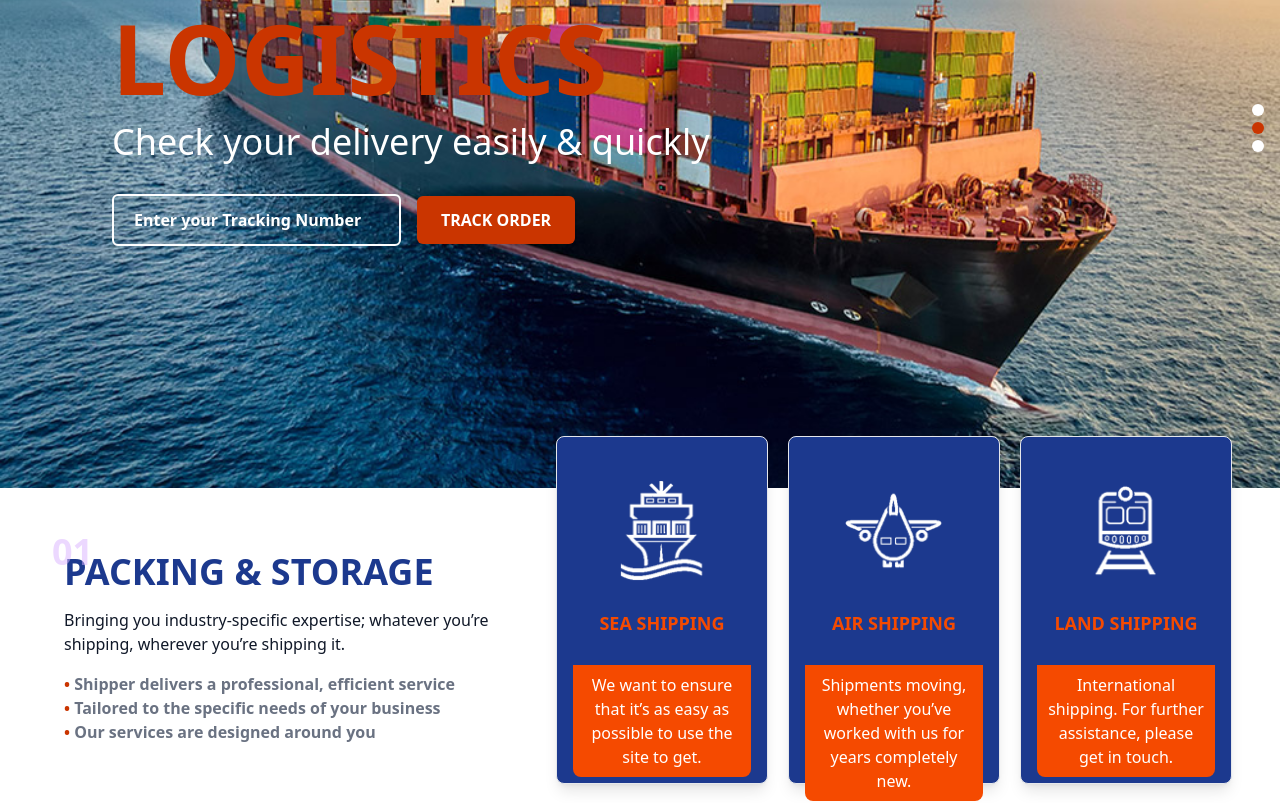
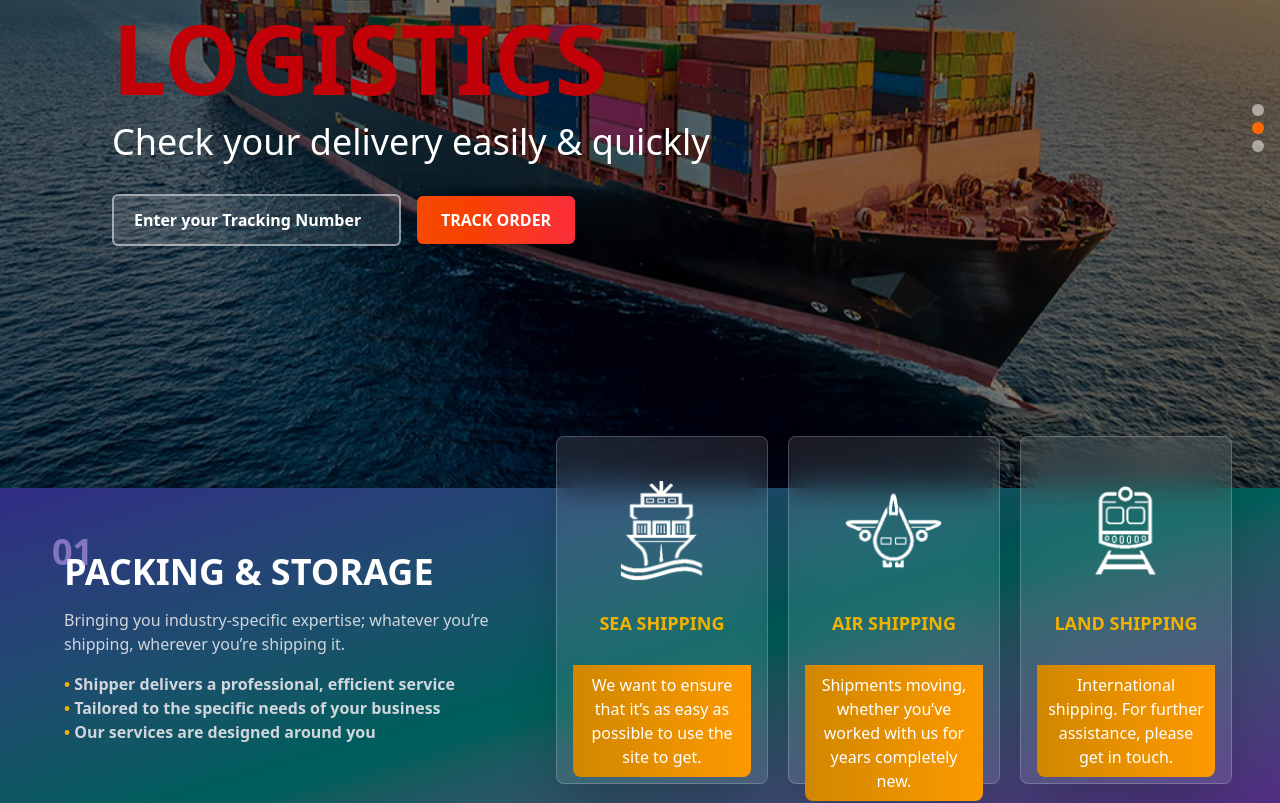
Before and after one commit to Fenil412/Mined_Hackathon_2025, a React (Vite) app in the folder client/: page / in a window 1280 px wide. Shown: the part 300-1103 px from the top of the page. Built offline with nearby package versions, Linux system fonts and the light colour scheme.

Commit message:
ui/ux are changed

```diff
--- a/client/src/components/About/About.jsx
+++ b/client/src/components/About/About.jsx
@@ -40,7 +40,7 @@ const About = () => {
   ];
 
   return (
-    <div className="min-h-screen bg-gradient-to-br from-blue-900 via-purple-900 to-indigo-900 animate-gradient py-16">
+    <div className="min-h-screen bg-gradient-to-br from-indigo-900 via-teal-800 to-purple-900 animate-gradient py-16">
       <div className="container mx-auto px-4 sm:px-6 lg:px-8">
         {/* Section 1: SMART DELIVERY */}
         <section className="about-us py-16 bg-white/10 backdrop-blur-lg rounded-lg shadow-2xl hover:shadow-3xl transition-all duration-500 p-8 mb-16">
--- a/client/src/components/Home/Home.jsx
+++ b/client/src/components/Home/Home.jsx
@@ -20,15 +20,19 @@ export default function Home() {
     return (
         <div>
             {/* Background Image Animation Section */}
-            <div className="relative w-full h-[90vh] flex items-center">
+            <div className="relative w-full h-[90vh] flex items-center bg-gradient-to-br from-indigo-900 via-teal-800 to-purple-900
+            animate-gradient">
                 <div
                     className="absolute inset-0 transition-opacity duration-5000 bg-cover bg-center"
                     style={{ backgroundImage: `url(${images[currentIndex]})` }}
                 />
 
+                {/* Overlay for better readability */}
+                <div className="absolute inset-0 bg-black/50"></div>
+
                 {/* Content Section - Positioned Left & Centered Vertically */}
-                <div className="relative z-10 text-left pl-14 sm:pl-28 flex flex-col justify-center h-full">
-                    <h1 className="text-8xl font-bold text-orange-700">LOGISTICS</h1>
+                <div className="relative z-10 text-left pl-14 sm:pl-28 flex flex-col justify-center h-full animate-slide-in-left">
+                    <h1 className="text-8xl font-bold text-red-700">LOGISTICS</h1>
                     <p className="text-4xl text-white mt-4">Check your delivery easily & quickly</p>
 
                     {/* Input Field + Button */}
@@ -36,9 +40,13 @@ export default function Home() {
                         <input
                             type="text"
                             placeholder="Enter your Tracking Number"
-                            className="px-5 py-3 border-2 border-white bg-transparent text-white font-semibold rounded-md outline-none placeholder-white text-base"
+                            className="px-5 py-3 border-2 border-white/50 bg-white/10 text-white font-semibold rounded-md
+                            outline-none placeholder-white text-base focus:border-orange-300 focus:ring-2 focus:ring-orange-500/50
+                            transition duration-300"
                         />
-                        <button className="ml-4 px-6 py-3 bg-orange-700 text-white text-base font-bold rounded-md hover:bg-red-300 transition shadow-lg">
+                        <button className="ml-4 px-6 py-3 bg-gradient-to-r from-orange-600 to-red-500 text-white text-base
+                        font-bold rounded-md hover:from-red-500 hover:to-orange-600 hover:scale-105 transform transition
+                        duration-300 shadow-lg">
                             TRACK ORDER
                         </button>
                     </div>
@@ -50,7 +58,7 @@ export default function Home() {
                         <div
                             key={index}
                             className={`w-3 h-3 rounded-full transition-all ${
-                                currentIndex === index ? "bg-orange-700" : "bg-white"
+                                currentIndex === index ? "bg-orange-500" : "bg-white/50"
                             }`}
                         />
                     ))}
--- a/client/src/components/Home/ShippingServices.jsx
+++ b/client/src/components/Home/ShippingServices.jsx
@@ -1,59 +1,65 @@
-import React from 'react';
+import React from "react";
 import image1 from "../../../photos/first.webp";
 import image2 from "../../../photos/second.webp";
 import image3 from "../../../photos/third.webp";
 
 const ShippingServices = () => {
   return (
-    <section className="featured-services py-12 bg-white relative">
-      <div className="container mx-auto px-12"> {/* Increased padding from px-4 to px-6 */}
+    <section className="featured-services py-12 bg-gradient-to-br from-indigo-900 via-teal-800 to-purple-900 animate-gradient relative">
+      <div className="container mx-auto px-12">
         <div className="flex justify-between items-start">
-
           {/* Packing & Storage Section */}
-          <div className="w-1/3 p-4" style={{ width: '490px', height: '286px' }}>
+          <div className="w-1/3 p-4 animate-slide-in-left" style={{ width: "490px", height: "286px" }}>
             <div className="left-side">
-              <h3 className="section-title text-4xl text-blue-900 font-bold mb-4 relative z-10">
-                <span className="absolute -left-3 -top-5 text-4xl font-bold text-purple-300 opacity-50 z-0">01</span>
+              <h3 className="section-title text-4xl text-white font-bold mb-4 relative z-10">
+                <span className="absolute -left-3 -top-5 text-4xl font-bold text-purple-300 opacity-50 z-0">
+                  01
+                </span>
                 PACKING & STORAGE
               </h3>
-              <p className="text-gray-900 mb-4">
+              <p className="text-gray-300 mb-4">
                 Bringing you industry-specific expertise; whatever you’re shipping, wherever you’re shipping it.
               </p>
-              <ul className="list-inside text-gray-500 font-semibold">
-                <li><span className="text-orange-700">•</span> Shipper delivers a professional, efficient service</li>
-                <li><span className="text-orange-700">•</span> Tailored to the specific needs of your business</li>
-                <li><span className="text-orange-700">•</span> Our services are designed around you</li>
+              <ul className="list-inside text-gray-300 font-semibold">
+                <li>
+                  <span className="text-yellow-500">•</span> Shipper delivers a professional, efficient service
+                </li>
+                <li>
+                  <span className="text-yellow-500">•</span> Tailored to the specific needs of your business
+                </li>
+                <li>
+                  <span className="text-yellow-500">•</span> Our services are designed around you
+                </li>
               </ul>
             </div>
           </div>
 
           {/* Service Boxes - Shifted Upwards */}
-          <div className="relative flex space-x-5 -mt-25">
-            <div className="service-box w-[212px] h-[348px] bg-blue-900 rounded-lg shadow-lg border border-gray-200 flex flex-col items-center p-4">
+          <div className="relative flex space-x-5 -mt-25 animate-slide-in-right">
+            <div className="service-box w-[212px] h-[348px] bg-white/10 backdrop-blur-lg rounded-lg shadow-2xl border border-white/20 flex flex-col items-center p-4 hover:scale-105 hover:shadow-3xl transition-all duration-500">
               <img src={image1} alt="Sea Shipping" className="w-25 h-25 mt-7 mb-7" />
-              <figcaption className="text-lg font-bold text-orange-600 mb-7">SEA SHIPPING</figcaption>
-              <div className="desc text-white bg-orange-600 p-2 rounded-b-lg w-full text-center">
+              <figcaption className="text-lg font-bold text-yellow-500 mb-7">SEA SHIPPING</figcaption>
+              <div className="desc text-white bg-gradient-to-r from-yellow-600 to-amber-500 p-2 rounded-b-lg w-full text-center">
                 We want to ensure that it’s as easy as possible to use the site to get.
               </div>
             </div>
 
-            <div className="service-box w-[212px] h-[348px] bg-blue-900 rounded-lg shadow-lg border border-gray-200 flex flex-col items-center p-4">
+            <div className="service-box w-[212px] h-[348px] bg-white/10 backdrop-blur-lg rounded-lg shadow-2xl border border-white/20 flex flex-col items-center p-4 hover:scale-105 hover:shadow-3xl transition-all duration-500">
               <img src={image2} alt="Air Shipping" className="w-25 h-25 mt-7 mb-7" />
-              <figcaption className="text-lg font-bold text-orange-600 mb-7">AIR SHIPPING</figcaption>
-              <div className="desc text-white bg-orange-600 p-2 rounded-b-lg w-full text-center">
+              <figcaption className="text-lg font-bold text-yellow-500 mb-7">AIR SHIPPING</figcaption>
+              <div className="desc text-white bg-gradient-to-r from-yellow-600 to-amber-500 p-2 rounded-b-lg w-full text-center">
                 Shipments moving, whether you’ve worked with us for years completely new.
               </div>
             </div>
 
-            <div className="service-box w-[212px] h-[348px] bg-blue-900 rounded-lg shadow-lg border border-gray-200 flex flex-col items-center p-4">
+            <div className="service-box w-[212px] h-[348px] bg-white/10 backdrop-blur-lg rounded-lg shadow-2xl border border-white/20 flex flex-col items-center p-4 hover:scale-105 hover:shadow-3xl transition-all duration-500">
               <img src={image3} alt="Land Shipping" className="w-25 h-25 mt-7 mb-7" />
-              <figcaption className="text-lg font-bold text-orange-600 mb-7">LAND SHIPPING</figcaption>
-              <div className="desc text-white bg-orange-600 p-2 rounded-b-lg w-full text-center">
+              <figcaption className="text-lg font-bold text-yellow-500 mb-7">LAND SHIPPING</figcaption>
+              <div className="desc text-white bg-gradient-to-r from-yellow-600 to-amber-500 p-2 rounded-b-lg w-full text-center">
                 International shipping. For further assistance, please get in touch.
               </div>
             </div>
           </div>
-
         </div>
       </div>
     </section>
--- a/client/src/components/RequestQuote/RequestForm.jsx
+++ b/client/src/components/RequestQuote/RequestForm.jsx
@@ -3,7 +3,7 @@ import requestImg from "../../../photos/man.webp";
 
 const RequestQuote = () => {
   return (
-    <section className="relative overflow-hidden py-20 bg-gradient-to-br from-teal-800 via-indigo-900 to-purple-900 animate-gradient">
+    <section className="relative overflow-hidden py-20 bg-gradient-to-br from-indigo-900 via-teal-800 to-purple-900 animate-gradient">
       {/* Container */}
       <div className="container mx-auto px-4">
         <div className="relative p-8 rounded-lg flex flex-col lg:flex-row items-center bg-white/10 backdrop-blur-lg border border-white/20 shadow-2xl hover:shadow-3xl transition-all duration-500">
--- a/client/src/components/Services/Services.jsx
+++ b/client/src/components/Services/Services.jsx
@@ -6,7 +6,7 @@ import container from "../../../photos/container.webp";
 
 const Services = () => {
   return (
-    <div className="min-h-screen bg-gradient-to-br from-teal-800 via-indigo-900 to-purple-900 animate-gradient py-16">
+    <div className="min-h-screen bg-gradient-to-br from-indigo-900 via-teal-800 to-purple-900 animate-gradient py-16">
       <section className="services">
         <div className="container mx-auto px-4 sm:px-6 lg:px-8">
           <div className="grid grid-cols-1 md:grid-cols-4 gap-6">
```
Also changed, not shown: client/src/components/Contact/Contact.jsx (+17 -17 lines), client/src/components/TrackOrder/SelectTimeslot.jsx (+6 -6 lines), client/src/components/TrackOrder/TrackOrder.jsx (+24 -14 lines), client/src/components/TrackOrder/Trips.jsx (+8 -8 lines).
